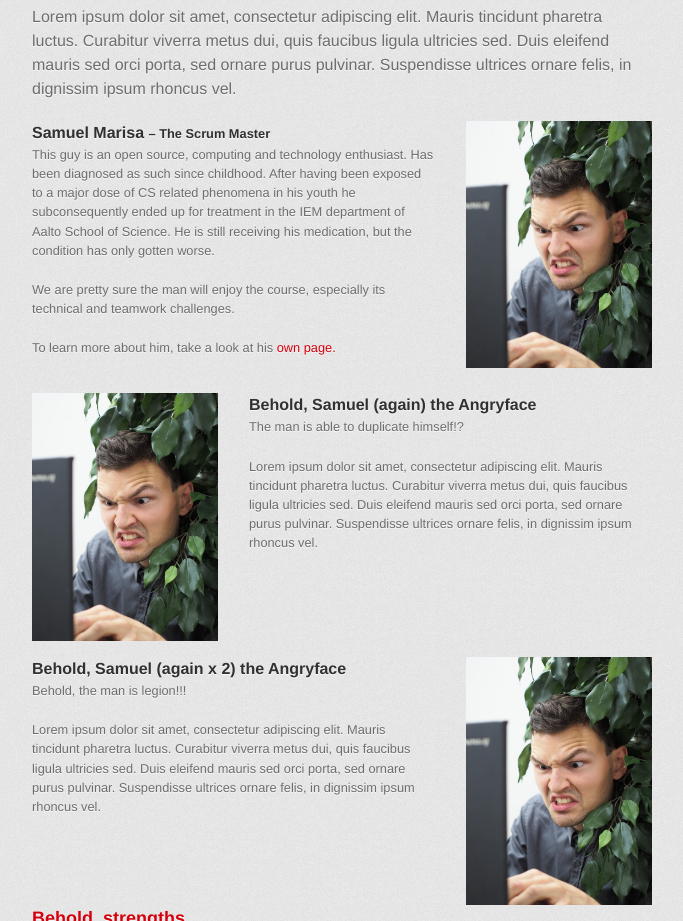
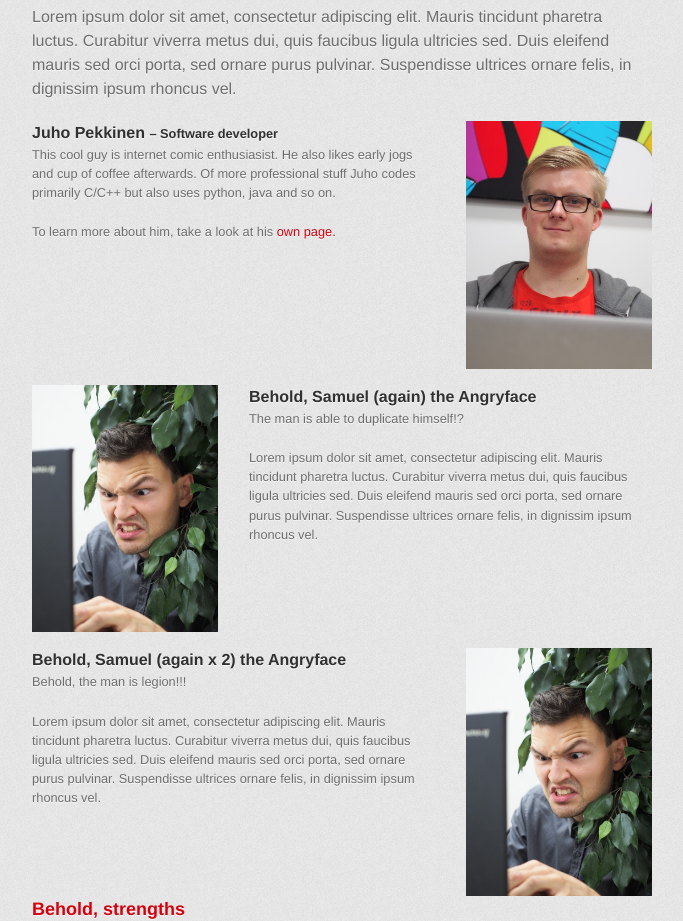
Before and after one commit to sjjsy/neronet, a plain HTML site: page index.html in a window 1280 px wide. Shown: the part 973-1894 px from the top of the page, without its empty margins (298-981 px from the left). Drawn offline with Linux system fonts and the light colour scheme; a web font is replaced by a local one.

Commit message:
Fixed #3, CV draft for Juho, #WL 1h

```diff
--- a/index.html
+++ b/index.html
@@ -39,14 +39,13 @@
           <div id="membergrid">
             <div class="row photo-right">
               <div>
-                <h4>Samuel Marisa <small>– The Scrum Master</small></h4>
-                <p>This guy is an open source, computing and technology enthusiast. Has been diagnosed as such since childhood. After having been exposed to a major dose of CS related phenomena in his youth he subconsequently ended up for treatment in the IEM department of Aalto School of Science. He is still receiving his medication, but the condition has only gotten worse.</p>
-                <p>We are pretty sure the man will enjoy the course, especially its technical and teamwork challenges.</p>
+                <h4>Juho Pekkinen <small>– Software developer</small></h4>
+                <p>This cool guy is internet comic enthusiasist. He also likes early jogs and cup of coffee afterwards. Of more professional stuff Juho codes primarily C/C++ but also uses python, java and so on.</p>
                 <p>To learn more about him, take a look at his
-                  <a href="./samuel.html">own page.</a>
+                  <a href="http://motonki.github.io">own page.</a>
                 </p>
               </div>
-              <img src="photos/samuel.jpg" alt="A photo of Samuel">
+              <img src="photos/member1.jpg" alt="A photo of Juho">
             </div>
             <div class="row photo-left">
               <div>
```
